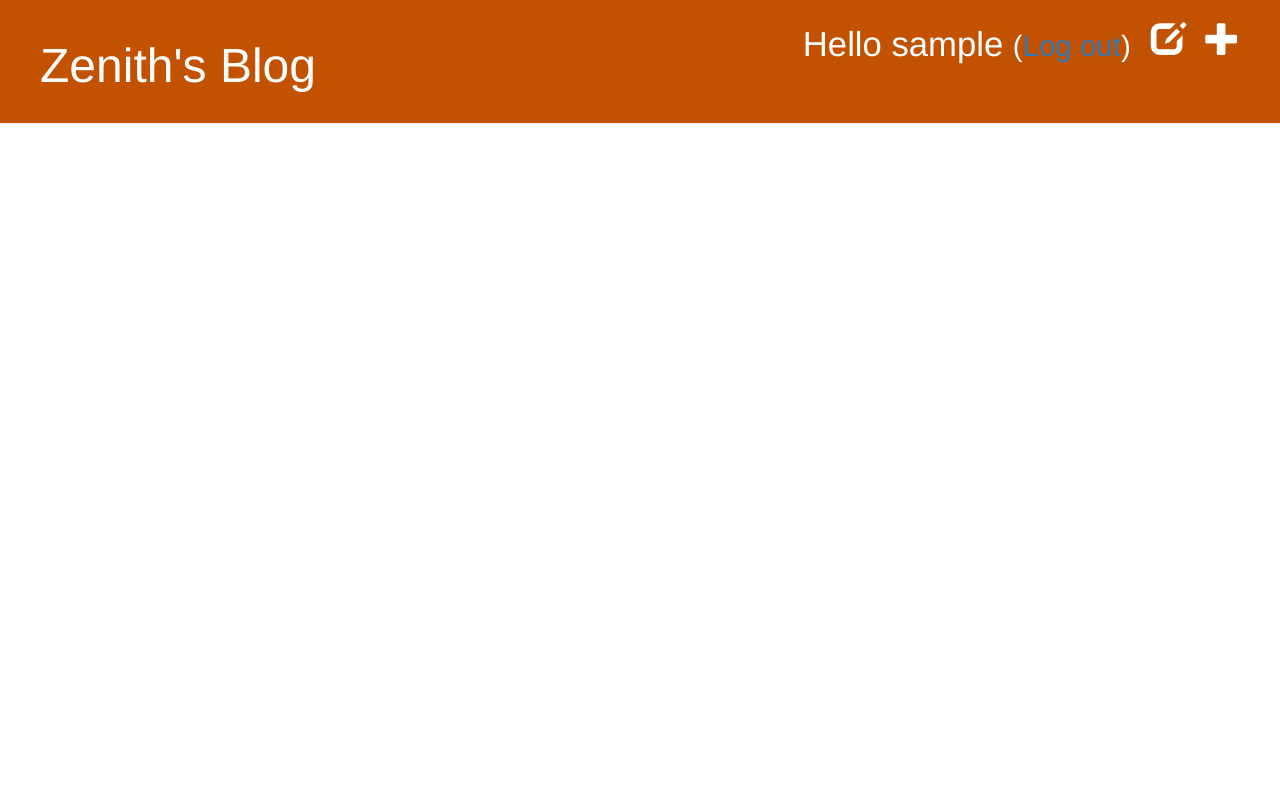
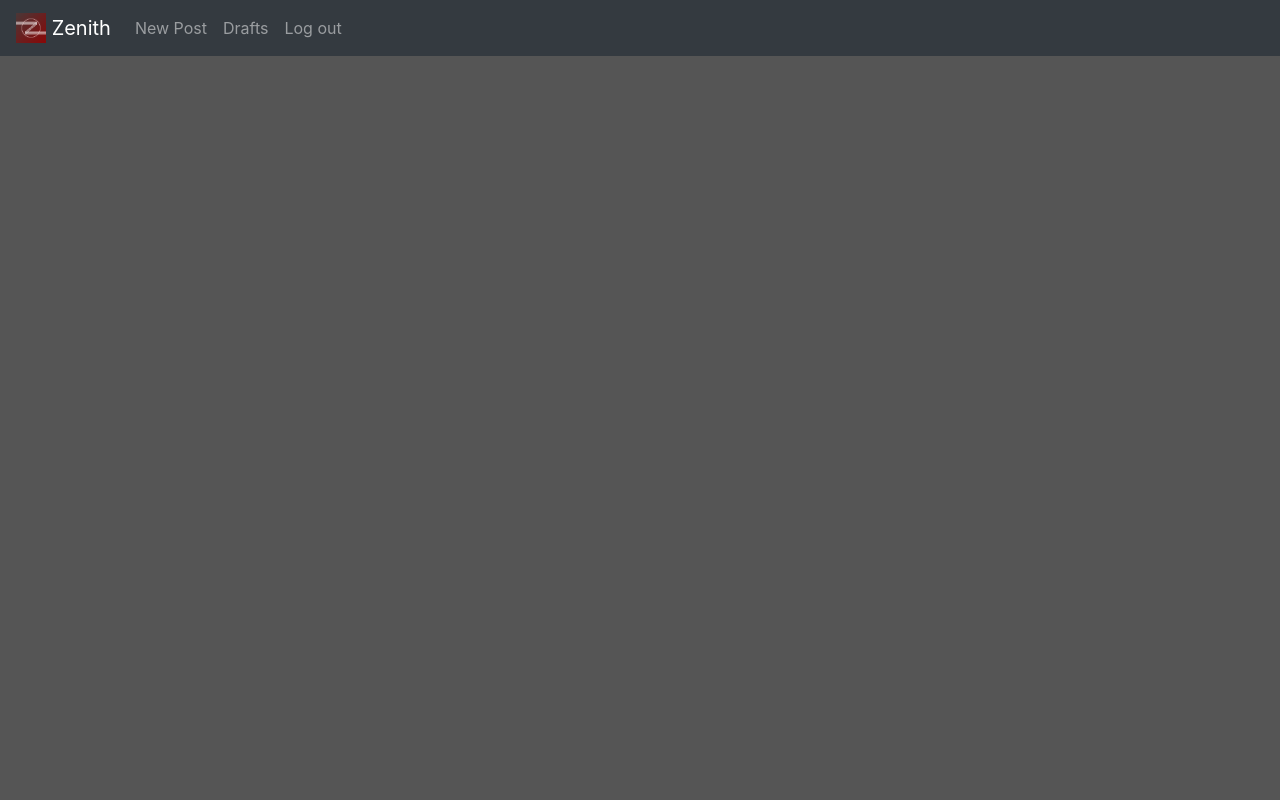
Before and after one commit to WillEdMatsypie/bridging-coursework, a Django app: page /drafts/ in a window 1280 px wide. Run offline with Django 3.2, Linux system fonts and the light colour scheme; the visitor is signed in with stand-in values (Sample User, id 1); data that the repository does not hold is empty; some libraries are stand-ins or nearby versions.

Commit message:
Made the site prettier

```diff
--- a/blog/static/css/blog.css
+++ b/blog/static/css/blog.css
@@ -1,44 +1,9 @@
-.page-header {
-    background-color: #C25100;
-    margin-top: 0;
-    padding: 20px 20px 20px 40px;
-}
-
-.page-header h1, .page-header h1 a, .page-header h1 a:visited, .page-header h1 a:active {
-    color: #ffffff;
-    font-size: 36pt;
-    text-decoration: none;
-}
-
-.content {
-    margin-left: 40px;
-}
+body {
+    background-color: #555555;
+  }
 
 .date {
     color: #828282;
-}
-
-.save {
-    float: right;
-}
-
-.post-form textarea, .post-form input {
-    width: 100%;
-}
-
-.top-menu, .top-menu:hover, .top-menu:visited {
-    color: #ffffff;
-    float: right;
-    font-size: 26pt;
-    margin-right: 20px;
-}
-
-.post {
-    margin-bottom: 70px;
-}
-
-.post h2 a, .post h2 a:visited {
-    color: #000000;
 }
 
 .subtitle{
@@ -46,14 +11,12 @@
     font-style: italic;
 }
 
-.brief_text {
-    overflow: hidden;
-    text-overflow: ellipsis;
-    display: -webkit-box;
-    -webkit-line-clamp: 3; /* number of lines to show */
-    -webkit-box-orient: vertical;
- }
-
 .comment {
     margin: 20px 0px 20px 20px;
 }
+
+.card {
+    margin: 0 auto; /* Added */
+    float: none; /* Added */
+    margin-bottom: 10px; /* Added */
+}
--- a/blog/templates/blog/base.html
+++ b/blog/templates/blog/base.html
@@ -4,27 +4,44 @@
     <head>
         <title>Zenith's Blog</title>
 
-        <link rel="stylesheet" href="//maxcdn.bootstrapcdn.com/bootstrap/3.2.0/css/bootstrap.min.css">
-        <link rel="stylesheet" href="//maxcdn.bootstrapcdn.com/bootstrap/3.2.0/css/bootstrap-theme.min.css">
+        <link rel="stylesheet" href="https://maxcdn.bootstrapcdn.com/bootstrap/4.0.0/css/bootstrap.min.css" integrity="sha384-Gn5384xqQ1aoWXA+058RXPxPg6fy4IWvTNh0E263XmFcJlSAwiGgFAW/dAiS6JXm" crossorigin="anonymous">
+
+        <script src="https://code.jquery.com/jquery-3.2.1.slim.min.js" integrity="sha384-KJ3o2DKtIkvYIK3UENzmM7KCkRr/rE9/Qpg6aAZGJwFDMVNA/GpGFF93hXpG5KkN" crossorigin="anonymous"></script>
+        <script src="https://cdnjs.cloudflare.com/ajax/libs/popper.js/1.12.9/umd/popper.min.js" integrity="sha384-ApNbgh9B+Y1QKtv3Rn7W3mgPxhU9K/ScQsAP7hUibX39j7fakFPskvXusvfa0b4Q" crossorigin="anonymous"></script>
+        <script src="https://maxcdn.bootstrapcdn.com/bootstrap/4.0.0/js/bootstrap.min.js" integrity="sha384-JZR6Spejh4U02d8jOt6vLEHfe/JQGiRRSQQxSfFWpi1MquVdAyjUar5+76PVCmYl" crossorigin="anonymous"></script>
 
         <link rel="stylesheet" href="{% static 'css/blog.css' %}">
 
     </head>
     <body>
-        <div class="page-header">
+        <nav class="navbar sticky-top navbar-expand-lg navbar-dark bg-dark">
+            <a class="navbar-brand" href="/">
+                <img src="{% static 'images/zenith-logo.png' %}" width="30" height="30" class="d-inline-block align-top" alt="">
+                Zenith
+            </a>
+            <div id="navbarNav">
+              <ul class="navbar-nav">
                 {% if user.is_authenticated %}
-                <a href="{% url 'post_new' %}" class="top-menu"><span class="glyphicon glyphicon-plus"></span></a>
-                <a href="{% url 'post_draft_list' %}" class="top-menu"><span class="glyphicon glyphicon-edit"></span></a>
-                <p class="top-menu">Hello {{ user.username }} <small>(<a href="{% url 'logout' %}">Log out</a>)</small></p>
+                <li>
+                    <a href="{% url 'post_new' %}" class="nav-link">New Post</span></a>
+                </li>
+                <li>
+                    <a href="{% url 'post_draft_list' %}" class="nav-link">Drafts</span></a>
+                </li>
+                <li>
+                    <a href="{% url 'logout' %}" class="nav-link">Log out</a>
+                </li>
                 {% else %}
-                <a href="{% url 'login' %}" class="top-menu"><span class="glyphicon glyphicon-lock"></span></a>
+                    <li>
+                        <a href="{% url 'login' %}" class="nav-link">Login</a>
+                    </li>
                 {% endif %}
-            <h1><a href="/">Zenith's Blog</a></h1>
+              </ul>
             </div>
-
+          </nav>
         <div class="content container">
-            <div class="row">
-                <div class="col-md-8">
+            <div class="row mx-auto" style="width: 100%;">
+                <div class="col-12">
                     {% block content %}
                     {% endblock %}
                 </div>
--- a/blog/templates/blog/post_draft_list.html
+++ b/blog/templates/blog/post_draft_list.html
@@ -1,11 +1,23 @@
 {% extends 'blog/base.html' %}
+{% load static %}
 
 {% block content %}
-    {% for post in posts %}
-        <div class="post">
-            <p class="date">created: {{ post.created_date|date:'d-m-Y' }}</p>
-            <h2><a href="{% url 'post_detail' pk=post.pk %}">{{ post.title }}</a></h2>
-            <p class="brief_text subtitle">{{ post.subtitle|linebreaksbr }}</p>
-        </div>
-    {% endfor %}
+    <div class="card-columns" style="column-count: 1;">
+        {% for post in posts %}
+            <div class="post">
+                <div class="card shadow my-3" style="max-height:250px;">
+                    <div class="row card-body">
+                        <div class="col">
+                            <div class="date">
+                                <p>created: {{ post.created_date|date:'d-m-Y' }}</p>
+                            </div>
+                            <h5 class="card-title"><a href="{% url 'post_detail' pk=post.pk %}">{{ post.title }}</a></h5>
+                            <p class="brief_text subtitle card-text">{{ post.subtitle|linebreaksbr }}</p>
+                            <a href="{% url 'post_detail' pk=post.pk %}">Comments: {{ post.approved_comments.count }}</a>
+                        </div>
+                    </div>
+                </div>
+            </div>
+        {% endfor %}
+    </div>
 {% endblock %}
```
Also changed, not shown: blog/templates/blog/post_detail.html (+9 -3 lines), blog/templates/blog/post_edit.html (+9 -5 lines), blog/templates/blog/post_list.html (+11 -2 lines), blog/templatetags/markdown-filter.py (added, +12 -0 lines), blog/static/images/default-post-image.png (added), blog/static/images/zenith-logo.png (added). Lines whose indentation alone changed are shown as unchanged.
